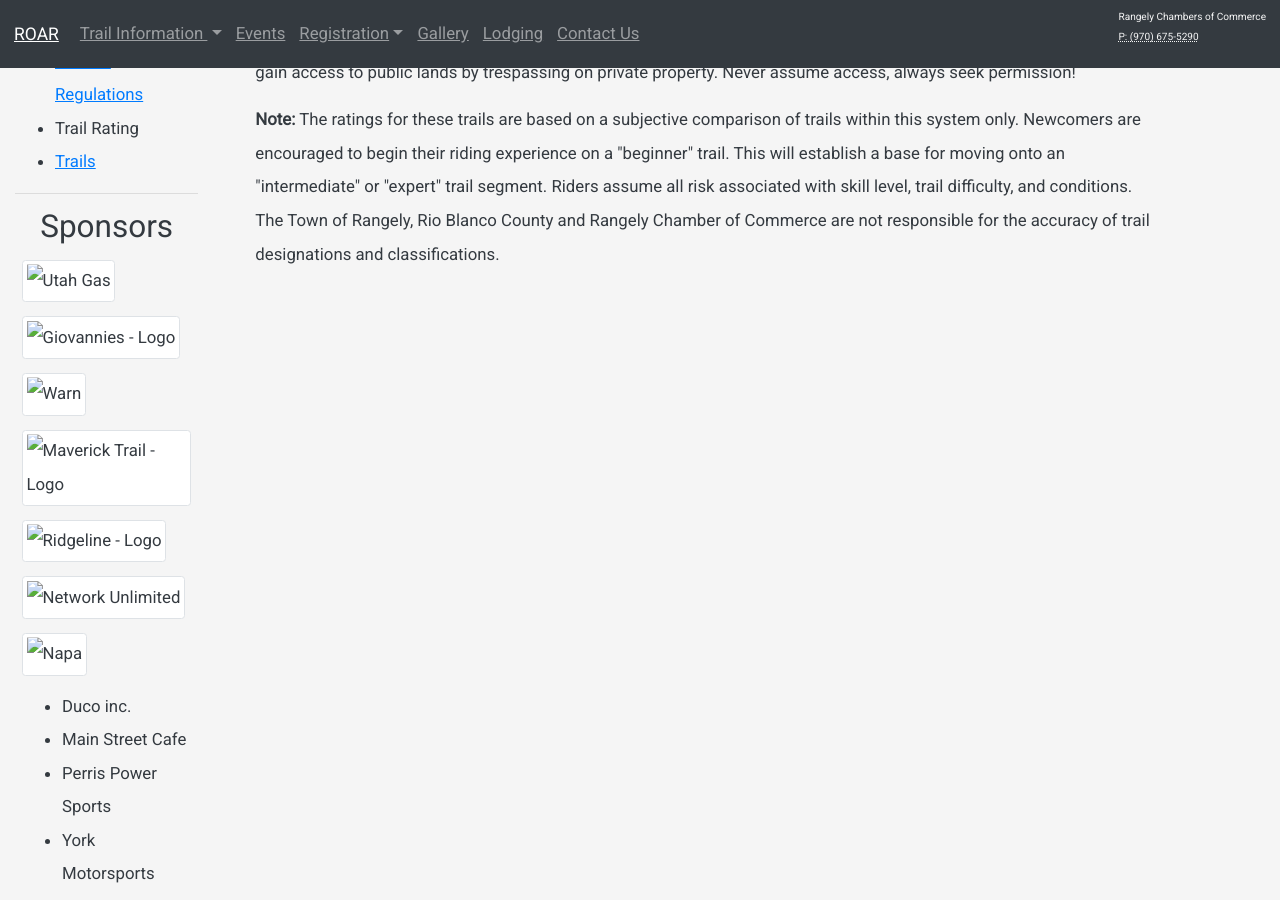
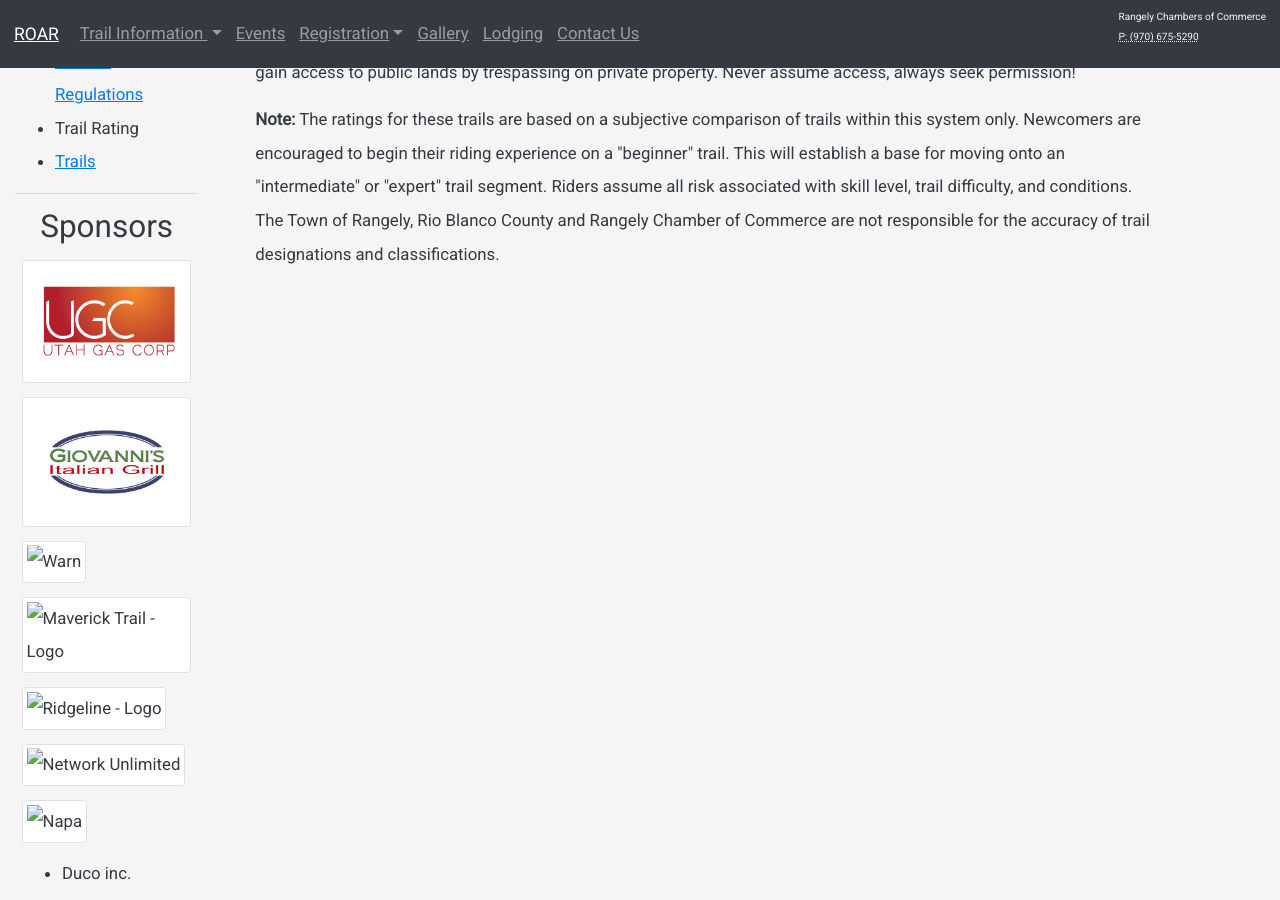
Before and after one commit to Clients/ROAR, a Jekyll site: the page built from TrailRating.html, in a window 1280 px wide and 900 px high, scrolled down 395 px. Built offline with Jekyll 4.4.1, drawn with Linux system fonts in a browser that asks for light colours; nearby versions of some CDN libraries; comment, search, counter and statistics services are not loaded.

```diff
--- a/_includes/sponsors.html
+++ b/_includes/sponsors.html
@@ -3,7 +3,7 @@
 <!-- row 1 - Utha Gas -->
 <div class="row p-2">
   <div class="col-sm-12">
-    <img src="{{site.url}}/assets/images/Sponsors/UtahGas.png" alt="Utah Gas" class= "img-fluid img-thumbnail" >
+    <img src="{{site.baseurl}}assets/images/Sponsors/UtahGas.png" alt="Utah Gas" class= "img-fluid img-thumbnail" >
   </div>
 </div>
 <!-- row 2 - Rocky Mountain ATV -->
@@ -11,7 +11,7 @@
 <!-- row 3 - Giovannies -->
 <div class="row p-2">
   <div class="col-sm-12">
-    <img src="{{site.url}}/assets/images/Sponsors/Giovannis.png" alt="Giovannies - Logo" class= "img-fluid img-thumbnail" >
+    <img src="{{site.baseurl}}assets/images/Sponsors/Giovannis.png" alt="Giovannies - Logo" class= "img-fluid img-thumbnail" >
   </div>
 </div>
 <!-- row 4 - Warn -->
```
